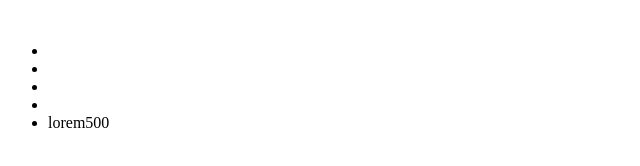
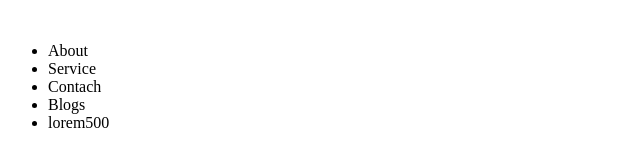
Before and after one commit to Dheeraj274402/N1, a plain HTML site: page index.html in a window 1280 px wide. Shown: the whole page, without its empty margins (0-640 px from the left). Drawn offline with Linux system fonts and the light colour scheme.

Commit message:
lol singh

```diff
--- a/index.html
+++ b/index.html
@@ -10,10 +10,10 @@
         <div><img src="" alt=""></div>
         <div>
             <ul>
-                <li></li>
-                <li></li>
-                <li></li>
-                <li></li>
+                <li>About</li>
+                <li>Service </li>
+                <li>Contach</li>
+                <li>Blogs</li>
                 <li>lorem500</li>
             </ul>
         </div>
```
